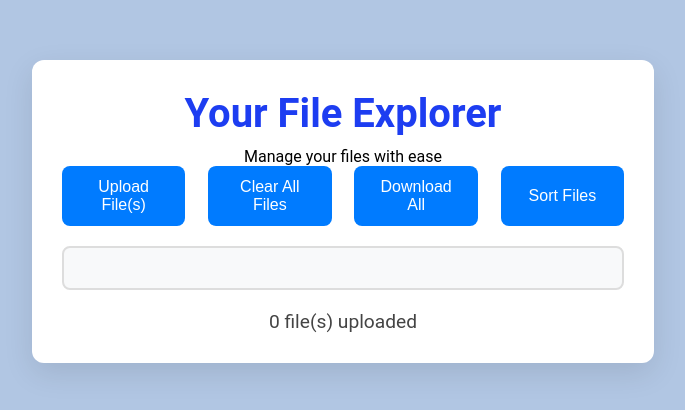
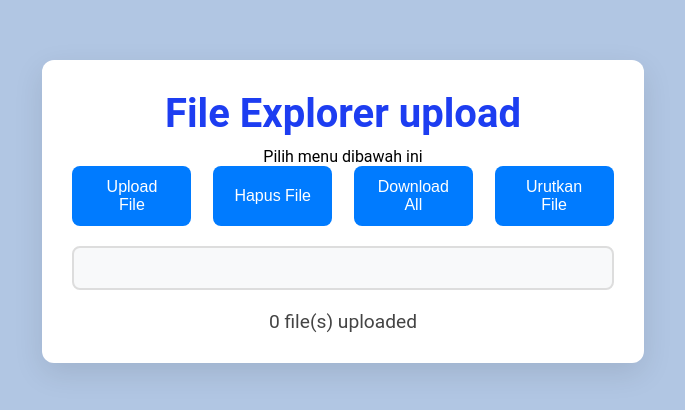
Before and after one commit to shyaafk/UploadFileBackup, a plain HTML site: page file_storage.html in a window 1280 px wide. Shown: the part 204-614 px from the top of the page, without its empty margins (297-982 px from the left). Drawn offline with Linux system fonts and the light colour scheme.

Commit message:
file_storage.html

```diff
--- a/file_storage.html
+++ b/file_storage.html
@@ -9,20 +9,20 @@
   <body>
     <div class="file-container">
       <header>
-        <h2>Your File Explorer</h2>
-        <p>Manage your files with ease</p>
+        <h2>File Explorer upload</h2>
+        <p>Pilih menu dibawah ini</p>
       </header>
       <div class="menu-bar">
         <button onclick="document.getElementById('file-upload').click()">
-          Upload File(s)
+          Upload File
         </button>
-        <button onclick="clearFiles()">Clear All Files</button>
+        <button onclick="clearFiles()">Hapus File</button>
         <button onclick="downloadAll()">Download All</button>
-        <button onclick="sortFiles()">Sort Files</button>
+        <button onclick="sortFiles()">Urutkan File</button>
       </div>
       <div id="file-explorer"></div>
       <input type="file" id="file-upload" style="display: none" multiple />
-      <p id="file-count">No files uploaded yet.</p>
+      <p id="file-count">Belum ada file yg di upload.</p>
     </div>
 
     <script src="app.js"></script>
```
